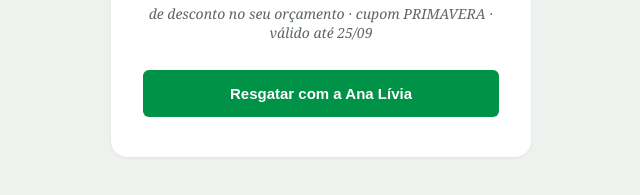
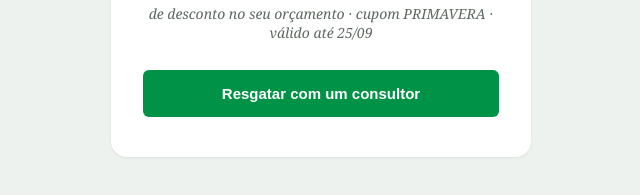
Before and after one commit to breneralves-create/desconto-macal, a plain HTML site: page index.html in a window 1280 px wide. Both pictures are taken after a click on the button "Revelar meu cupom". Shown: the part 549-744 px from the top of the page, 319-959 px from the left. Drawn offline with Linux system fonts and the light colour scheme.

Commit message:
Add files via upload

```diff
--- a/index.html
+++ b/index.html
@@ -269,7 +269,7 @@
       </div>
     </div>
     <p class="legenda-desconto" id="legenda">de desconto no seu orçamento</p>
-    <button id="btn-resgatar" style="display:none;">Resgatar com a Ana Lívia</button>
+    <button id="btn-resgatar" style="display:none;">Resgatar com um consultor</button>
   </div>
 
   <!-- ESTADO 3: escolha do vendedor -->
@@ -371,6 +371,9 @@
     requestAnimationFrame(passo);
   }
 
+  const unicoInicial = lista_vendedores.length === 1 ? lista_vendedores[0] : (VENDEDORES.length === 1 ? VENDEDORES[0] : null);
+  if (unicoInicial) { btnResgatar.textContent = "Resgatar com " + unicoInicial.nome; }
+
   document.getElementById('btn-revelar').addEventListener('click', () => {
     trocarEstado(estadoInicio, estadoRevelacao);
     criarParticulas();
```
